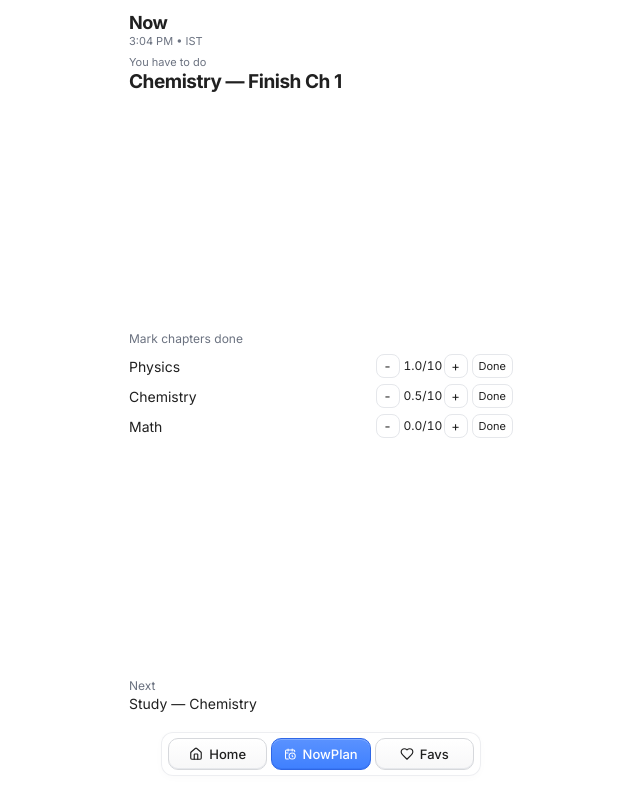
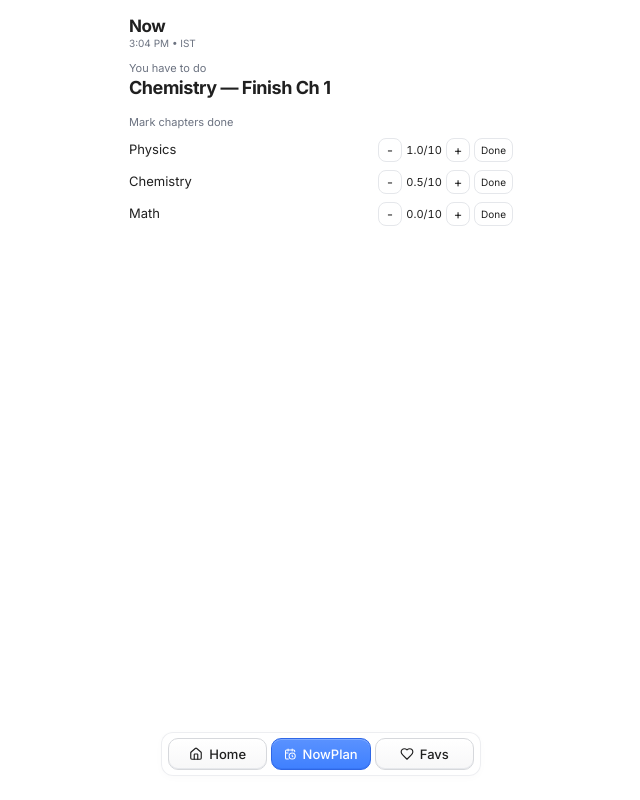
Before and after one commit to gurmeet-tech/savelinks, a Next.js app: page /nowplan in a window 1280 px wide. Shown: the whole page, without its empty margins (319-959 px from the left). Built offline with nearby package versions, Linux system fonts and the light colour scheme.

Commit message:
Tight NowPlan no next

```diff
--- a/src/app/nowplan/page.tsx
+++ b/src/app/nowplan/page.tsx
@@ -47,38 +47,33 @@ export default function NowPlanPage() {
 
   return (
     <div className="min-h-screen bg-white overflow-hidden">
-      <main className="h-[100dvh] flex flex-col pt-3 pb-[88px] px-4">
+      <main className="h-[100dvh] flex flex-col pt-4 pb-[88px] px-4">
         <div className="mx-auto w-full max-w-sm flex flex-col h-full">
-          <header className="shrink-0 mb-2">
-            <h1 className="text-[17px] sm:text-[18px] font-bold tracking-tight text-on-surface leading-tight">Now</h1>
-            <p className="text-[10px] sm:text-[11px] text-muted leading-tight">{t} • IST</p>
+          <header className="shrink-0 mb-3">
+            <h1 className="text-[17px] font-bold tracking-tight text-on-surface leading-tight">Now</h1>
+            <p className="text-[10px] text-muted leading-tight">{t} • IST</p>
           </header>
 
-          <div className="shrink-0 mb-2">
-            <p className="text-[10px] sm:text-[11px] text-muted leading-tight">You have to do</p>
-            <p className="text-[18px] sm:text-[19px] font-bold tracking-tight text-on-surface leading-[1.1] mt-0.5">{getTask()}</p>
+          <div className="shrink-0 mb-4">
+            <p className="text-[11px] text-muted leading-tight">You have to do</p>
+            <p className="text-[18px] font-bold tracking-tight text-on-surface leading-[1.12] mt-0.5">{getTask()}</p>
           </div>
 
-          <div className="flex-1 flex flex-col justify-center min-h-0">
-            <p className="text-[11px] sm:text-[12px] text-muted mb-1">Mark chapters done</p>
-            <div className="flex flex-col gap-0.5">
+          <div className="shrink-0">
+            <p className="text-[11px] text-muted mb-1.5">Mark chapters done</p>
+            <div className="flex flex-col gap-1">
               {subjects.map((s) => (
                 <div key={s} className="flex items-center justify-between py-0.5">
-                  <span className="text-[13px] sm:text-[14px] text-on-surface">{s}</span>
+                  <span className="text-[13px] text-on-surface">{s}</span>
                   <div className="flex items-center gap-1">
                     <button onClick={() => update(s, progress[s] - 0.5)} className="h-6 w-6 rounded-md border border-border text-[13px] leading-none active:scale-[0.95] transition-transform">-</button>
-                    <span className="w-9 text-center text-[11px] sm:text-[12px] tabular-nums">{progress[s].toFixed(1)}/10</span>
+                    <span className="w-9 text-center text-[11px] tabular-nums">{progress[s].toFixed(1)}/10</span>
                     <button onClick={() => update(s, progress[s] + 0.5)} className="h-6 w-6 rounded-md border border-border text-[13px] leading-none active:scale-[0.95] transition-transform">+</button>
-                    <button onClick={() => update(s, progress[s] + 1)} className="h-6 px-1.5 rounded-md border border-border text-[10px] sm:text-[11px] active:scale-[0.95] transition-transform">Done</button>
+                    <button onClick={() => update(s, progress[s] + 1)} className="h-6 px-1.5 rounded-md border border-border text-[10px] active:scale-[0.95] transition-transform">Done</button>
                   </div>
                 </div>
               ))}
             </div>
-          </div>
-
-          <div className="shrink-0 pt-2">
-            <p className="text-[11px] sm:text-[12px] text-muted mb-0.5 leading-tight">Next</p>
-            <p className="text-[13px] sm:text-[14px] text-on-surface leading-tight">Study — {progress.Chemistry < 1 ? "Chemistry" : progress.Physics < 2 ? "Physics" : "Math"}</p>
           </div>
         </div>
       </main>
```
